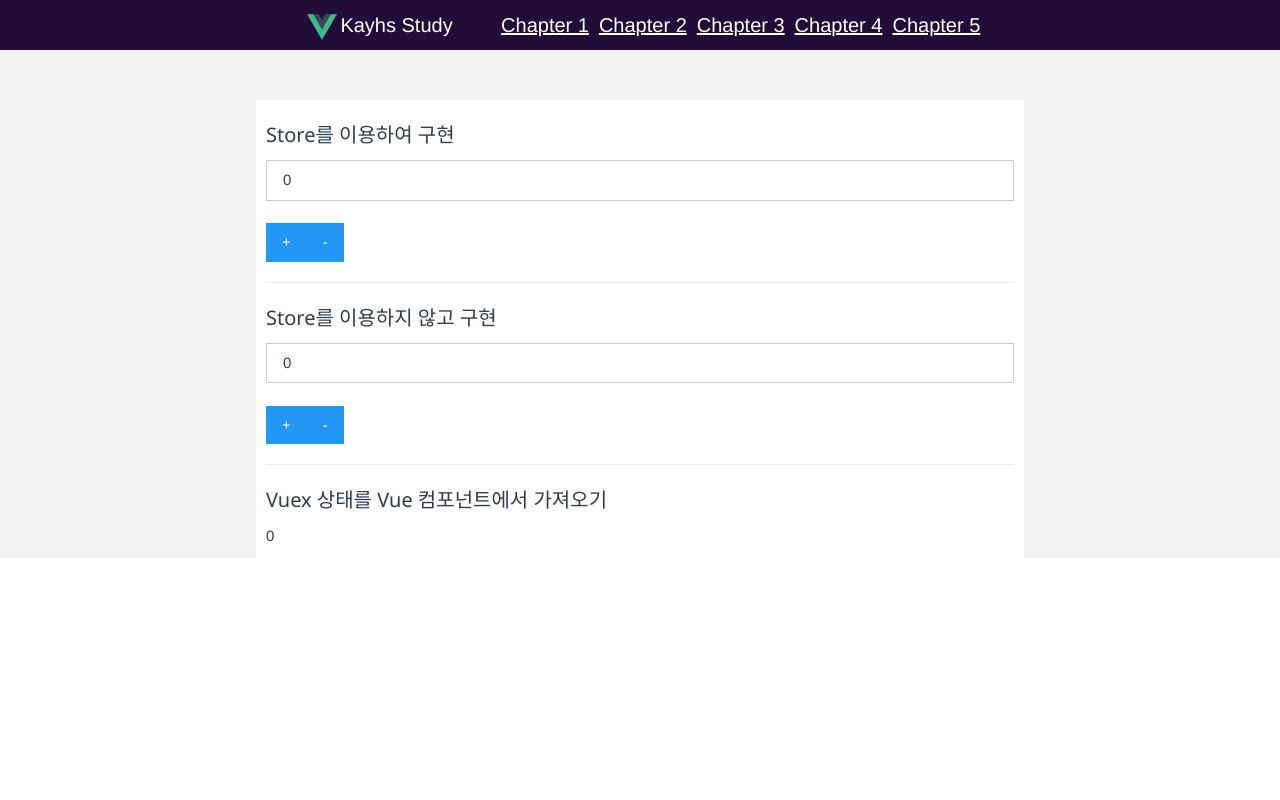
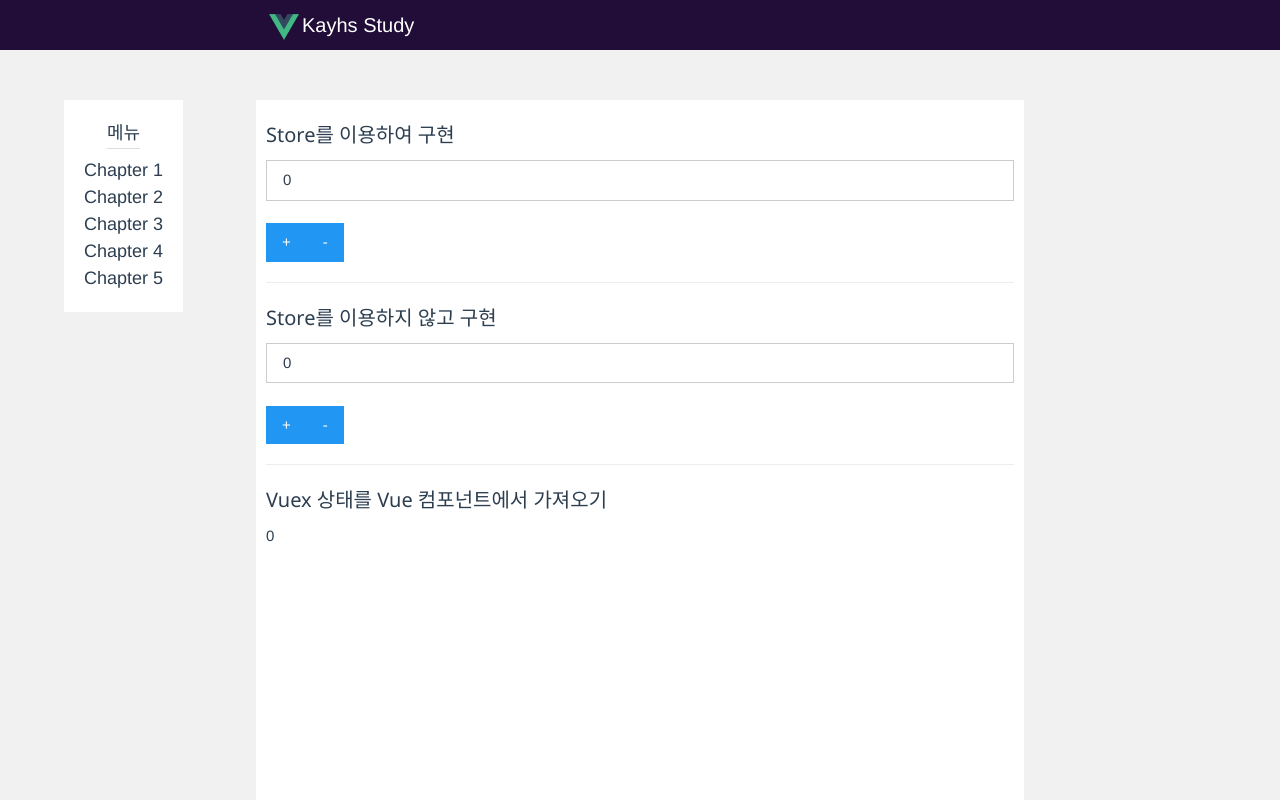
Before and after one commit to kayh45/vuejs-study, a Vue app: page /#/ch5 in a window 1280 px wide. Shown: the top 800 px of the page. Built offline with nearby package versions, Linux system fonts and the light colour scheme; some icons are missing.

Commit message:
스타일 수정

```diff
--- a/src/App.vue
+++ b/src/App.vue
@@ -3,18 +3,22 @@
     <link rel="stylesheet" href="https://www.w3schools.com/w3css/4/w3.css">
     <link rel="stylesheet" href="https://use.fontawesome.com/releases/v5.5.0/css/all.css" integrity="sha384-B4dIYHKNBt8Bc12p+WXckhzcICo0wtJAoU8YZTY5qE0Id1GSseTk6S+L3BlXeVIU" crossorigin="anonymous">
     <headerComponent />
-    <div id="kayh-content">
-      <router-view />
+    <div id="kayh-body">
+      <sidebar id="kayh-sidebar" />
+      <router-view id="kayh-content" />
     </div>
   </div>
 </template>
 
 <script>
 import header from '@/components/menu/header'
+import sidebar from '@/components/menu/sidebar'
+
 export default {
   name: 'App',
   components: {
-    'headerComponent': header
+    'headerComponent': header,
+    sidebar
   }
 }
 </script>
@@ -40,5 +44,7 @@ export default {
   background-color: white;
   padding: 10px;
   text-align: left;
+  min-height: 960px;
 }
+
 </style>
--- a/src/components/ChapterFour.vue
+++ b/src/components/ChapterFour.vue
@@ -1,5 +1,5 @@
 <template>
-  <div class="w3-container">
+  <div>
     <h4>트랜지션 클래스</h4>
     <button class="w3-button w3-small w3-blue" @click="show = !show">Toggle</button>
     <transition name="fade">
--- a/src/components/ChapterOne.vue
+++ b/src/components/ChapterOne.vue
@@ -18,7 +18,7 @@ export default {
   data () {
     return {
       message: 'Welcome to Your Vue.js App',
-      seen: false
+      seen: true
     }
   }
 }
--- a/src/components/ChapterThree.vue
+++ b/src/components/ChapterThree.vue
@@ -1,6 +1,6 @@
 <template>
   <div id="ch3">
-    <div class="w3-container">
+    <div>
       <h4>이벤트 리스너</h4>
       <button @click="counter += 1" class="w3-button w3-red">Add 1</button>
       <p class="w3-margin-top">위 버튼을 클릭한 횟수는 {{ counter }} 번입니다.</p>
--- a/src/components/menu/header.vue
+++ b/src/components/menu/header.vue
@@ -9,21 +9,6 @@
             <i class="fas fa-feather-alt"></i>
           </span>
         </div>
-      </router-link>
-      <router-link to="/ch1" class="header-menu">
-        <p>Chapter 1</p>
-      </router-link>
-      <router-link to="/ch2" class="header-menu">
-        <p>Chapter 2</p>
-      </router-link>
-      <router-link to="/ch3" class="header-menu">
-        <p>Chapter 3</p>
-      </router-link>
-      <router-link to="/ch4" class="header-menu">
-        <p>Chapter 4</p>
-      </router-link>
-      <router-link to="/ch5" class="header-menu">
-        <p>Chapter 5</p>
       </router-link>
     </div>
   </header>
@@ -67,7 +52,6 @@ export default {
   #header-logo {
     height: inherit;
     float: left;
-    margin: 0 5%;
     padding: 10px;
   }
 
--- /dev/null
+++ b/src/components/menu/sidebar.vue
@@ -0,0 +1,57 @@
+<template>
+  <div>
+    <span id="title">메뉴</span>
+    <ul>
+      <li v-for="chapter in chapters" :key="chapter.id">
+        <router-link :to="chapter.route">
+          <p>Chapter {{chapter.id}}</p>
+        </router-link>
+      </li>
+    </ul>
+  </div>
+</template>
+
+<script>
+export default {
+  name: 'sideMenu',
+  data () {
+    return {
+      chapters: [
+        {id: 1, route: '/ch1'},
+        {id: 2, route: '/ch2'},
+        {id: 3, route: '/ch3'},
+        {id: 4, route: '/ch4'},
+        {id: 5, route: '/ch5'}
+      ]
+    }
+  }
+}
+</script>
+
+<style>
+  #kayh-sidebar {
+    float: left;
+    background-color: white;
+    padding: 20px;
+    margin: 0 5%;
+    font-size: 18px;
+  }
+
+  #kayh-sidebar a {
+    text-decoration: none !important;
+    margin-top: 5px;
+  }
+
+  #kayh-sidebar #title {
+    border-bottom: 1px solid #ddd;
+    padding-bottom: 5px;
+  }
+
+  #kayh-sidebar ul {
+    padding-inline-start: 0;
+    margin-top: 10px;
+  }
+  #kayh-sidebar li {
+    list-style: none;
+  }
+</style>
```
